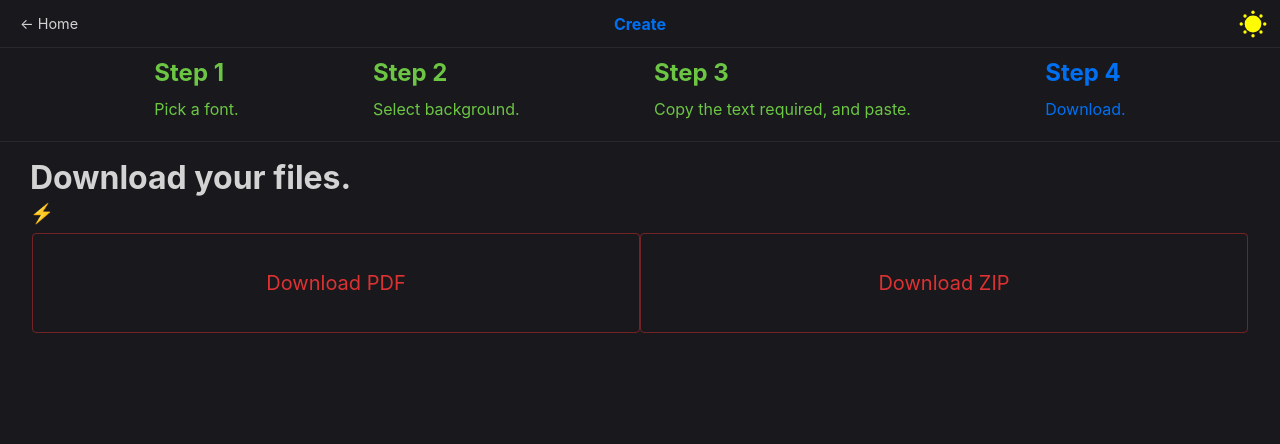
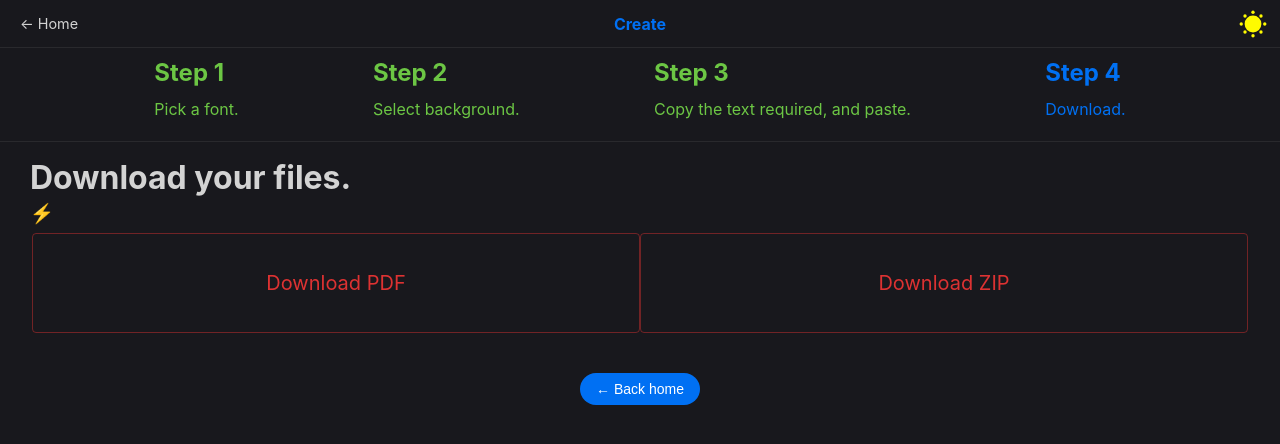
Before and after one commit to ninjaasmoke/afont, a Next.js app: page /new/step-4 in a window 1280 px wide. Shown: the top 444 px of the page. Built offline with nearby package versions, Linux system fonts and the light colour scheme.

Commit message:
mminor ui changes

```diff
--- a/pages/new/step-4.js
+++ b/pages/new/step-4.js
@@ -1,5 +1,5 @@
 import Head from 'next/head'
-// import { useRouter } from 'next/router'
+import Link from 'next/link'
 import Nav from '../../components/nav'
 import InstrStep from '../../components/instrstep'
 import Loading from '../../components/loading'
@@ -9,12 +9,10 @@ import { useAppContext } from '../../context/AppContext'
 import { jsPDF } from 'jspdf'
 import { useEffect, useState } from 'react'
 import JSZip from 'jszip'
-
 import { saveAs } from 'file-saver'
 
 export default function Step4() {
 
-    // const router = useRouter();
     const { allPages } = useAppContext()
     const doc = new jsPDF();
     const zip = new JSZip();
@@ -46,6 +44,7 @@ export default function Step4() {
     }
 
     useEffect(() => {
+        generatePDF()
         generateZIP()
     }, [])
 
@@ -65,20 +64,22 @@ export default function Step4() {
             </div>
             {
                 progress == 100 || progress == 0
-
-                    ? <div className={stepStyle.buttons}>
-                        <button onClick={() => { generatePDF(); doc.save('ex.pdf') }} className={stepStyle.download} >Download PDF</button>
-
-
+                    ?
+                    <div className={stepStyle.buttons}>
+                        <button onClick={() => { doc.save('ex.pdf') }} className={stepStyle.download} >Download PDF</button>
                         <button onClick={() => downoadZIP()} className={stepStyle.download} >Download ZIP</button>
-
-
                     </div>
 
-                    : <>
+                    :
+                    <>
                         <Loading progress={progress} text="Generating PDF & ZIP" />
                     </>
             }
+            <div className={utils.nextButton}>
+                <Link href="/">
+                    &larr; Back home
+                </Link>
+            </div>
         </div>
     )
 }
--- a/styles/step-4.module.css
+++ b/styles/step-4.module.css
@@ -5,7 +5,7 @@
 }
 
 .buttons {
-    margin-top: 8px;
+    margin: 8px 0 40px;
     display: flex;
     width: calc(100% - 64px);
     justify-content: center;
--- a/styles/utils.module.css
+++ b/styles/utils.module.css
@@ -56,6 +56,7 @@
 
 .h1Buttons a:hover {
     box-shadow: 0px 0px 1px 10px #0071f32d;
+    color: white;
 }
 
 .pageButtons {
@@ -74,6 +75,7 @@
     padding: 8px 16px;
     font-size: 14px;
     cursor: pointer;
+    transition-duration: 200ms;
 }
 
 .animateNext {
@@ -101,6 +103,11 @@
 
 .nextButton:hover {
     box-shadow: 0px 0px 1px 10px #0071f32d;
+    color: white;
+}
+
+.nextButton a:hover {
+    color: white;
 }
 
 .fonts {
```
